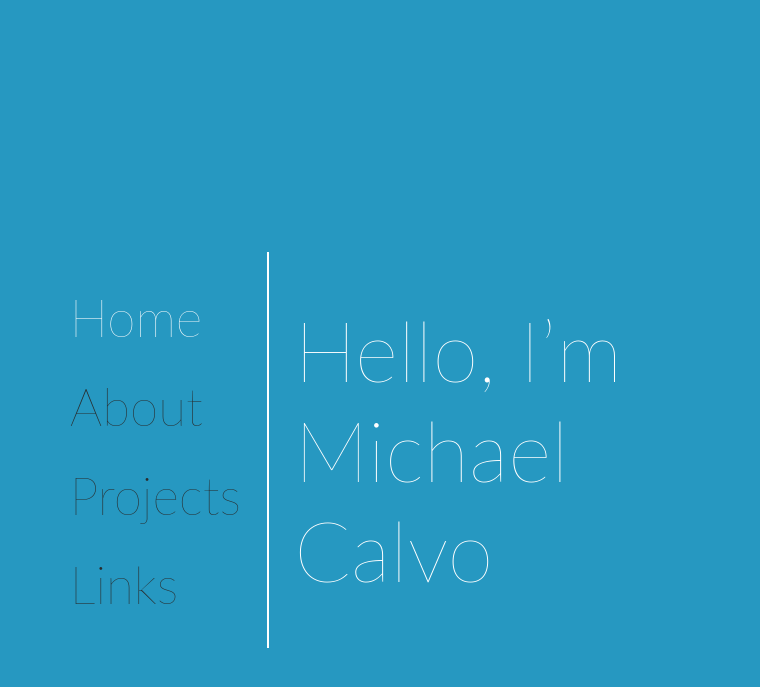
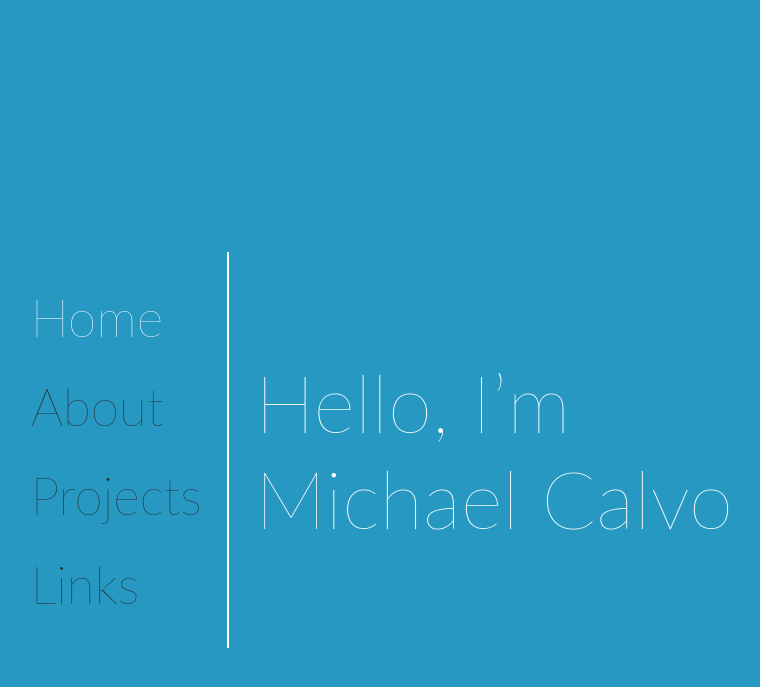
Before and after one commit to Mac-lp3/personal-site, a Jekyll site: the page built from index.html, in a window 1280 px wide. Shown: the top 687 px of the page, without its empty margins (254-1014 px from the left). Built offline with Jekyll 4.4.1, drawn with Linux system fonts in a browser that asks for light colours.

Commit message:
updates to h1 styles and container spacing when shifting to mobile

```diff
--- a/_sass/home.scss
+++ b/_sass/home.scss
@@ -5,7 +5,8 @@
 .nav-conainter {
 	font-size: 4vw;
 	list-style-type: none;
-	margin: 0;
+	padding: 0px;
+	margin: 0px;
 	flex-direction: column;
 	justify-content: space-between;
 }
@@ -47,8 +48,8 @@ a:hover {
 	align-self: center;
 	display: flex;
 	align-items: center;
-	min-width: 35vw;
-	max-width: 35vw;
+	max-width: 38vw;
+	min-width: 38vw;
 }
 
 .slide-element-out {
@@ -84,17 +85,12 @@ a:hover {
 	overflow-y: auto;
 }
 
-.copy-wrapper div h1, h2 {
+.copy-wrapper div h2 {
 	color: $header-font-color;
 	font-size: 5vw;
 	font-weight: lighter;
 	margin: 0px;
 	border-bottom: 1px solid white;
-}
-
-.copy-wrapper div h1 {
-	border: 0px;
-	font-size: 6.5vw;
 }
 
 .hidden-copy {
@@ -193,7 +189,23 @@ a:hover {
 	border-radius: 50%;
 }
 
-@media (min-width: 400px) {
+@media (max-width: 700px) and (min-width: 426px){
+	.copy-container {
+		min-width: 65vw;
+		max-width: 65vw;
+	}
+}
+
+h1 {
+	border: 0px;
+	font-size: 80px;
+	color: $header-font-color;
+	font-weight: lighter;
+	margin: 0px;
+}
+
+// Tablet+
+@media (min-width: 425px) {
 	.nav-divider {
 		border-right: 2px solid $primary-text-color;
 		margin-top: $nav-divider-start-margin;
@@ -221,7 +233,11 @@ a:hover {
 	}
 }
 
-@media (max-width: 400px) {
+// Mobile
+@media (max-width: 425px) {
+	h1 {
+		font-size: 75px;
+	}
 	li {
 		display: inline;
 	}
```
